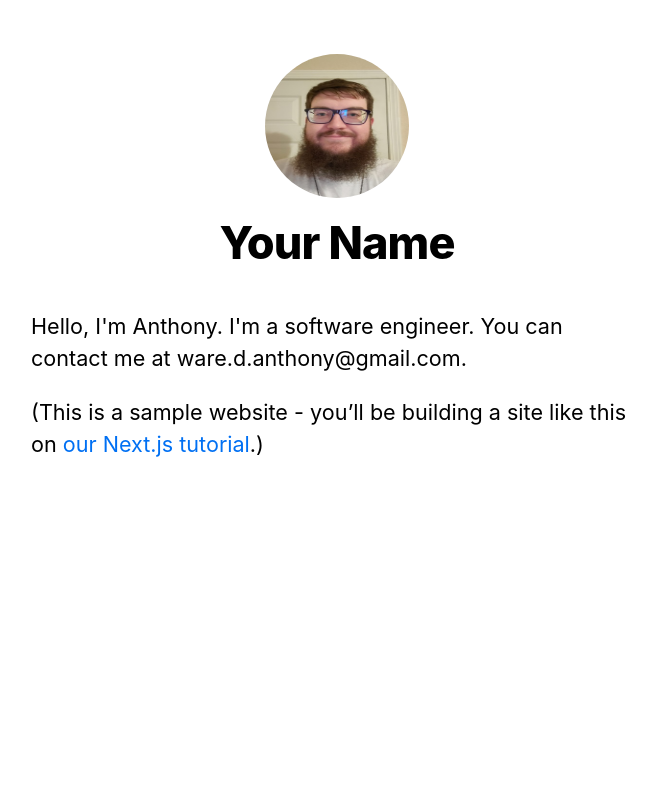
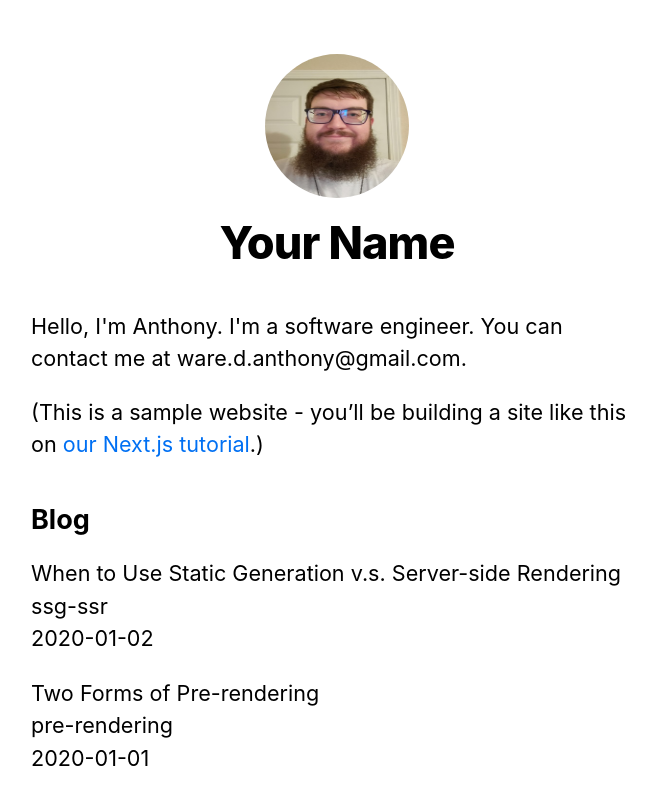
Before and after one commit to aware91/next.js_blog, a Next.js app in the folder nextjs-blog/: page / in a window 1280 px wide. Shown: the top 804 px of the page, without its empty margins (303-959 px from the left). Built offline with nearby package versions, Linux system fonts and the light colour scheme.

Commit message:
Section 4 done

```diff
--- /dev/null
+++ b/nextjs-blog/lib/posts.js
@@ -0,0 +1,56 @@
+import fs from 'fs'
+import path from 'path'
+import matter from 'gray-matter'
+
+const postsDirectory = path.join(process.cwd(), 'posts')
+
+export function getSortedPostsData() {
+  // Get file names under /posts
+    const fileNames = fs.readdirSync(postsDirectory)
+    const allPostsData = fileNames.map(fileName => {
+        // Remove ".md" from file name to get id
+        const id = fileName.replace(/\.md$/, '')
+
+        // Read markdown file as string
+        const fullPath = path.join(postsDirectory, fileName)
+        const fileContents = fs.readFileSync(fullPath, 'utf8')
+
+        // Use gray-matter to parse the post metadata section
+        const matterResult = matter(fileContents)
+
+        // Combine the data with the id
+        return {
+        id,
+        ...matterResult.data
+        }
+    })
+    // Sort posts by date
+    return allPostsData.sort(({ date: a }, { date: b }) => {
+        if (a < b) {
+        return 1
+        } else if (a > b) {
+        return -1
+        } else {
+        return 0
+        }
+    })
+}
+
+// export async function getSortedPostsData() {
+//     // Instead of the file system,
+//     // fetch post data from an external API endpoint
+//     const res = await fetch('..')
+//     return res.json()
+// }
+// This is used to get external API file systems
+
+// import someDatabaseSDK from 'someDatabaseSDK'
+
+// const databaseClient = someDatabaseSDK.createClient(...)
+
+// export async function getSortedPostsData() {
+//   // Instead of the file system,
+//   // fetch post data from a database
+//   return databaseClient.query('SELECT posts...')
+// }
+// You cna also query the database directly
--- a/nextjs-blog/package.json
+++ b/nextjs-blog/package.json
@@ -6,6 +6,7 @@
     "start": "next start"
   },
   "dependencies": {
+    "gray-matter": "^4.0.3",
     "next": "latest",
     "react": "17.0.2",
     "react-dom": "17.0.2"
--- a/nextjs-blog/pages/index.js
+++ b/nextjs-blog/pages/index.js
@@ -1,8 +1,18 @@
 import Head from 'next/head'
 import Layout, { siteTitle } from '../components/layout'
 import utilStyles from '../styles/utils.module.css'
+import { getSortedPostsData } from '../lib/posts'
 
-export default function Home() {
+export async function getStaticProps() {
+  const allPostsData = getSortedPostsData()
+  return {
+    props: {
+      allPostsData
+    }
+  }
+}
+
+export default function Home({ allPostsData }) {
   return (
     <Layout home>
       <Head>
@@ -15,6 +25,20 @@
           <a href="https://nextjs.org/learn">our Next.js tutorial</a>.)
         </p>
       </section>
+      <section className={`${utilStyles.headingMd} ${utilStyles.padding1px}`}>
+        <h2 className={utilStyles.headingLg}>Blog</h2>
+        <ul className={utilStyles.list}>
+          {allPostsData.map(({ id, date, title }) => (
+            <li className={utilStyles.listItem} key={id}>
+              {title}
+              <br />
+              {id}
+              <br />
+              {date}
+            </li>
+          ))}
+        </ul>
+      </section>
     </Layout>
   )
 }
--- /dev/null
+++ b/nextjs-blog/posts/pre-rendering.md
@@ -0,0 +1,11 @@
+---
+title: 'Two Forms of Pre-rendering'
+date: '2020-01-01'
+---
+
+Next.js has two forms of pre-rendering: **Static Generation** and **Server-side Rendering**. The difference is in **when** it generates the HTML for a page.
+
+- **Static Generation** is the pre-rendering method that generates the HTML at **build time**. The pre-rendered HTML is then _reused_ on each request.
+- **Server-side Rendering** is the pre-rendering method that generates the HTML on **each request**.
+
+Importantly, Next.js lets you **choose** which pre-rendering form to use for each page. You can create a "hybrid" Next.js app by using Static Generation for most pages and using Server-side Rendering for others.
--- /dev/null
+++ b/nextjs-blog/posts/ssg-ssr.md
@@ -0,0 +1,19 @@
+---
+title: 'When to Use Static Generation v.s. Server-side Rendering'
+date: '2020-01-02'
+---
+
+We recommend using **Static Generation** (with and without data) whenever possible because your page can be built once and served by CDN, which makes it much faster than having a server render the page on every request.
+
+You can use Static Generation for many types of pages, including:
+
+- Marketing pages
+- Blog posts
+- E-commerce product listings
+- Help and documentation
+
+You should ask yourself: "Can I pre-render this page **ahead** of a user's request?" If the answer is yes, then you should choose Static Generation.
+
+On the other hand, Static Generation is **not** a good idea if you cannot pre-render a page ahead of a user's request. Maybe your page shows frequently updated data, and the page content changes on every request.
+
+In that case, you can use **Server-Side Rendering**. It will be slower, but the pre-rendered page will always be up-to-date. Or you can skip pre-rendering and use client-side JavaScript to populate data.
```
Also changed, not shown: 1 other file (tests, documents, lock files or other folders).
